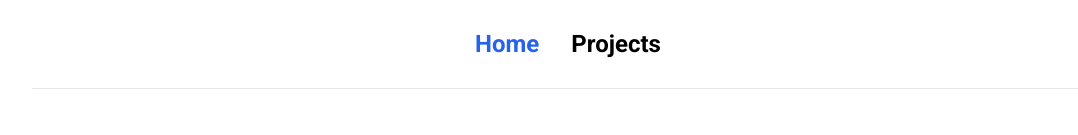
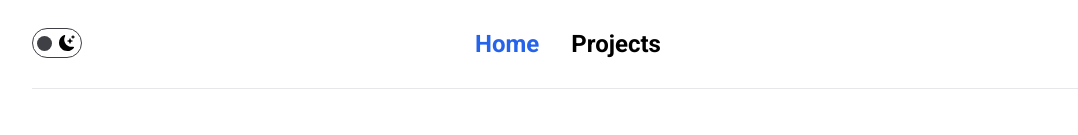
Before and after one commit to iron-jung/portfolio, a Next.js app: page / in a window 1280 px wide. Shown: the top 135 px of the page, without its empty margins (72-1150 px from the left). Built offline with nearby package versions, Linux system fonts and the light colour scheme.

Commit message:
DarkMode Switch Add

```diff
--- a/components/DarkModeSwitch.tsx
+++ b/components/DarkModeSwitch.tsx
@@ -1,12 +1,48 @@
-import React from "react";
+import React, { useEffect, useRef } from "react";
 import styles from "../styles/DarkModeSwitch.module.css";
+import { BsSun, BsMoonStarsFill } from "react-icons/bs";
 
-const DarkModeSwitch = () => {
+const DarkModeSwitch: React.FC = () => {
+  const checkboxRef = useRef<HTMLInputElement>(null);
+
+  useEffect(() => {
+    const htmlEl = document.querySelector("html");
+    const theme = localStorage.getItem("theme");
+
+    if (theme === "dark") {
+      htmlEl?.classList.add("dark");
+      checkboxRef.current?.setAttribute("checked", "checked");
+    } else {
+      htmlEl?.classList.remove("dark");
+      checkboxRef.current?.removeAttribute("checked");
+    }
+  }, []);
+
   return (
-    <div className="switch-wrapper">
-      <input type="checkbox" className="switch" />
+    <div className={styles["toggle-switch"]}>
+      <label>
+        <input type="checkbox" ref={checkboxRef} onClick={click} />
+        <span className="toggle-switch__slider"></span>
+        <div>
+          <BsSun />
+          <BsMoonStarsFill />
+        </div>
+      </label>
     </div>
   );
+
+  function click() {
+    const isChecked = checkboxRef.current?.checked;
+    const htmlEl = document.querySelector("html");
+
+    if (isChecked) {
+      htmlEl?.classList.add("dark");
+      localStorage.setItem("theme", "dark");
+    } else {
+      htmlEl?.classList.remove("dark");
+      localStorage.setItem("theme", "light");
+    }
+  }
 };
 
 export default DarkModeSwitch;
--- a/components/Header.tsx
+++ b/components/Header.tsx
@@ -58,6 +58,9 @@ const Header = () => {
           </ul>
         </div>
       </div>
+      <div className="absolute top-5 left-3 md:top-7 md:left-10">
+        <DarkModeSwitch />
+      </div>
     </nav>
   );
 };
--- a/data/MenuList.ts
+++ b/data/MenuList.ts
@@ -12,8 +12,4 @@ export const MenuList: MenuType[] = [
     title: "Projects",
     src: "/projects",
   },
-  // {
-  //   title: "Blog",
-  //   src: "/blog",
-  // },
 ];
--- a/styles/DarkModeSwitch.module.css
+++ b/styles/DarkModeSwitch.module.css
@@ -0,0 +1,77 @@
+.toggle-switch {
+  position: relative;
+  width: 50px;
+}
+
+.toggle-switch label {
+  position: absolute;
+  width: 100%;
+  height: 30px;
+  cursor: pointer;
+}
+
+.toggle-switch label input {
+  position: absolute;
+  display: none;
+}
+
+.toggle-switch span {
+  width: 100%;
+  height: 100%;
+  display: block;
+  background-color: white;
+  border: 1px #3f3f46 solid;
+  border-radius: 50px;
+  transition: 0.3s;
+}
+
+.toggle-switch span::before {
+  content: "";
+  position: absolute;
+  width: 15px;
+  height: 15px;
+  margin: auto 0;
+  top: 0;
+  bottom: 0;
+  left: 5px;
+  background-color: #3f3f46;
+  border-radius: 50%;
+  transition: 0.3s;
+}
+
+.toggle-switch label input:checked ~ span::before {
+  transform: translateX(25px);
+  background-color: white;
+}
+
+.toggle-switch label input:checked ~ span {
+  background-color: #2563eb;
+  border-color: #2563eb;
+}
+
+.toggle-switch label div {
+  position: absolute;
+  display: flex;
+  top: 7px;
+  justify-content: space-between;
+  width: 100%;
+  padding: 0 7px;
+}
+
+.toggle-switch label div svg:first-child {
+  opacity: 0;
+  transition: opacity 0.3s;
+}
+
+.toggle-switch label input:checked ~ div svg:first-child {
+  opacity: 1;
+}
+
+.toggle-switch label div svg:last-child {
+  opacity: 1;
+  transition: opacity 0.3s;
+}
+
+.toggle-switch label input:checked ~ div svg:last-child {
+  opacity: 0;
+}
```
